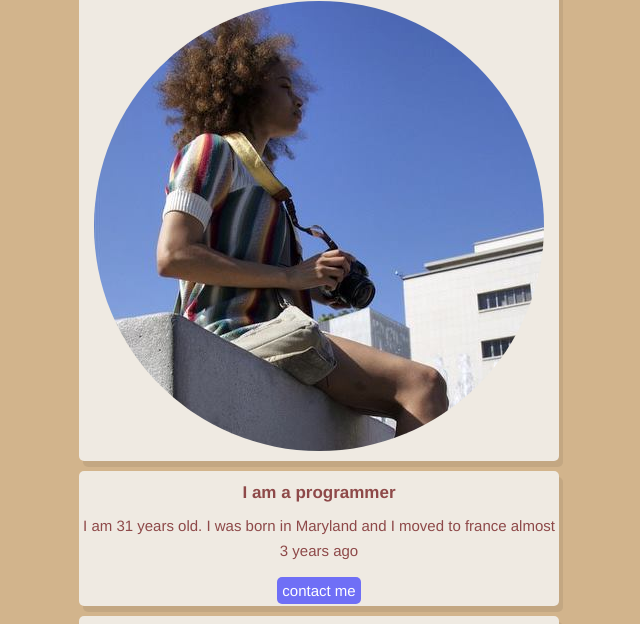
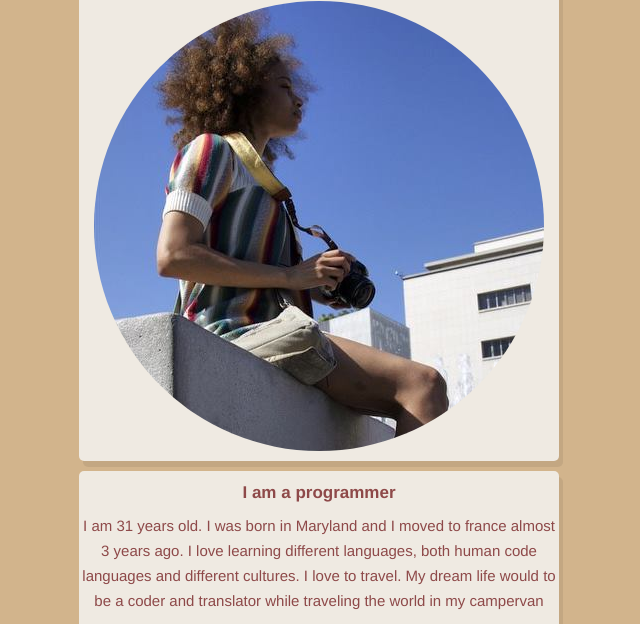
Before and after one commit to asyasimone/profile, a plain HTML site: page index.html in a window 1280 px wide. Shown: the part 76-700 px from the top of the page, without its empty margins (321-961 px from the left). Drawn offline with Linux system fonts and the light colour scheme.

Commit message:
Changed my bio

```diff
--- a/index.html
+++ b/index.html
@@ -20,7 +20,12 @@
         <h2 class="second-hearder">
         I am a programmer
         </h2>
-        <p>I am 31 years old. I was born in Maryland and I moved to france almost 3 years ago</p>
+        <p>I am 31 years old. I was born in Maryland and I
+          moved to france almost 3 years ago. I love learning
+          different languages, both human code languages and
+          different cultures. I love to travel. My dream life
+          would to be a coder and translator while traveling
+          the world in my campervan</p>
         <a href="#" class="blue-button">contact me</a>
       </div>
       <div class="card-white">
```
